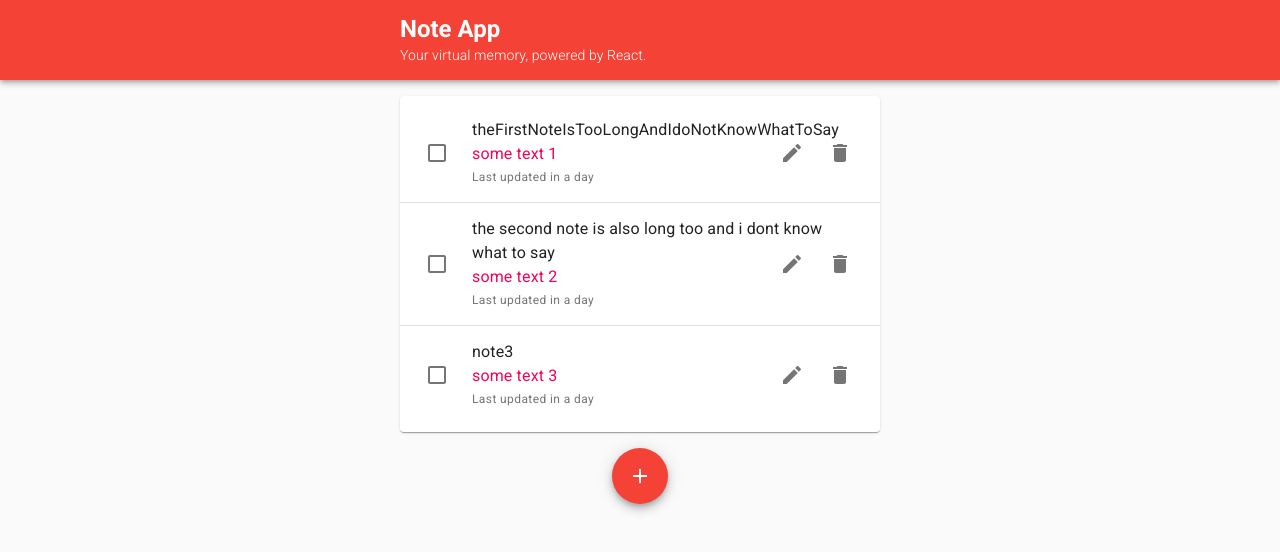
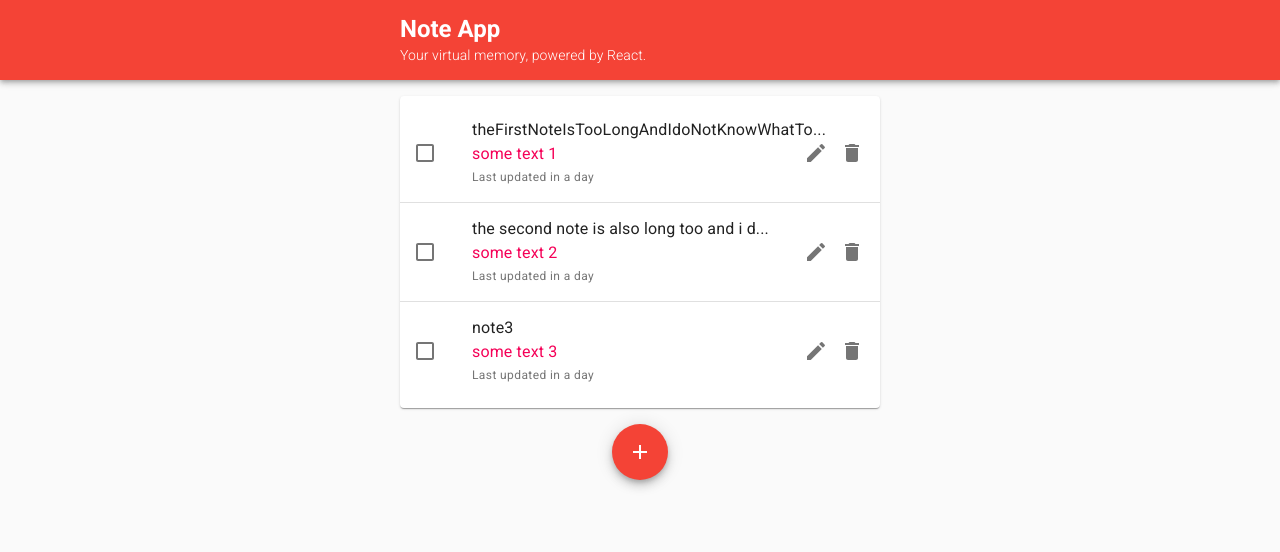
Before and after one commit to kivvvvv/note-app, a React (Create React App) app: page / in a window 1280 px wide. Shown: the top 552 px of the page. Built offline with nearby package versions, Linux system fonts and the light colour scheme.

Commit message:
19# feat: added toggling Note

```diff
--- a/src/Note.js
+++ b/src/Note.js
@@ -10,17 +10,26 @@ import EditIcon from "@material-ui/icons/Edit";
 import DeleteIcon from "@material-ui/icons/Delete";
 import { makeStyles } from "@material-ui/core/styles";
 
-import { deleteNote } from "./reducers/noteActions";
+import { deleteNote, toggleNote } from "./reducers/noteActions";
 import { getLastUpdatedText } from "./utils";
 
 const useStyles = makeStyles(() => ({
-  noteText: {
+  root: {
+    "& $noteTitlePrimary, & $noteTextSecondary": {
+      wordBreak: "break-all",
+      whiteSpace: "pre-wrap"
+    }
+  },
+  noteTitlePrimary: {
+    textDecoration: props => (props.noteCompleted ? "line-through" : "none")
+  },
+  noteTextSecondary: {
     display: "block"
   }
 }));
 
 export default function Note(props) {
-  const classes = useStyles();
+  const classes = useStyles(props);
 
   const handleDeleteClick = () => {
     props.noteDispatch(deleteNote(props.id));
@@ -34,7 +43,12 @@ export default function Note(props) {
     props.onViewNoteClick(props.id);
   };
 
-  const getSummaryNoteText = noteText => {
+  const handleToggleClick = e => {
+    e.stopPropagation();
+    props.noteDispatch(toggleNote(props.id));
+  };
+
+  const getSummaryText = noteText => {
     if (noteText.length >= 41) {
       return `${noteText.substring(0, 40)}...`;
     } else {
@@ -43,33 +57,45 @@ export default function Note(props) {
   };
 
   return (
-    <ListItem button className="Note" onClick={handleViewClick}>
-      <ListItemIcon>
-        <Checkbox />
+    <ListItem
+      button
+      className={`Note ${classes.root}`}
+      onClick={handleViewClick}
+    >
+      <ListItemIcon onClick={handleToggleClick}>
+        <Checkbox edge="start" checked={props.noteCompleted} />
       </ListItemIcon>
       <ListItemText
-        primary={props.noteTitle}
+        primary={
+          <Fragment>
+            <Typography className={classes.noteTitlePrimary}>
+              {getSummaryText(props.noteTitle)}
+            </Typography>
+          </Fragment>
+        }
         secondary={
+          props.noteCompleted ? null : (
             <Fragment>
               <Typography
                 component="span"
                 variant="body1"
                 color="secondary"
-              className={classes.noteText}
+                className={classes.noteTextSecondary}
               >
-              {getSummaryNoteText(props.noteText)}
+                {getSummaryText(props.noteText)}
               </Typography>
               <Typography variant="caption" color="textSecondary">
                 {getLastUpdatedText(props.noteUpdatedAt)}
               </Typography>
             </Fragment>
+          )
         }
       />
       <ListItemSecondaryAction>
-        <IconButton onClick={handleEditClick}>
+        <IconButton edge="end" onClick={handleEditClick}>
           <EditIcon />
         </IconButton>
-        <IconButton onClick={handleDeleteClick}>
+        <IconButton edge="end" onClick={handleDeleteClick}>
           <DeleteIcon />
         </IconButton>
       </ListItemSecondaryAction>
--- a/src/NoteList.js
+++ b/src/NoteList.js
@@ -29,25 +29,29 @@ export default function NoteList() {
       noteTitle: "theFirstNoteIsTooLongAndIdoNotKnowWhatToSay",
       noteText: "some text 1",
       createdAt: 1560239232000,
-      updatedAt: 1560239232000
+      updatedAt: 1560239232000,
+      completed: false
     },
     {
       id: "2",
       noteTitle: "the second note is also long too and i dont know what to say",
       noteText: "some text 2",
       createdAt: 1560239232000,
-      updatedAt: 1560239232000
+      updatedAt: 1560239232000,
+      completed: false
     },
     {
       id: "3",
       noteTitle: "note3",
       noteText: "some text 3",
       createdAt: 1560239232000,
-      updatedAt: 1560239232000
+      updatedAt: 1560239232000,
+      completed: false
     }
   ];
 
   const [notes, dispatch] = useReducer(noteReducer, initialNotes);
+  console.log(notes);
   const [formMode, setFormMode] = useState(FormMode.CLOSED);
   const [editId, setEditId] = useState(null);
   const [viewId, setViewId] = useState(null);
@@ -128,11 +132,13 @@ export default function NoteList() {
           {notes.map((note, noteIndex) => (
             <>
               <Note
+                key={note.id}
                 id={note.id}
                 noteDispatch={dispatch}
                 noteTitle={note.noteTitle}
                 noteText={note.noteText}
                 noteUpdatedAt={note.updatedAt}
+                noteCompleted={note.completed}
                 onEditFormClick={handleEditFormClick}
                 onViewNoteClick={handleViewNoteClick}
               />
```
Lines whose indentation alone changed are shown as unchanged.
